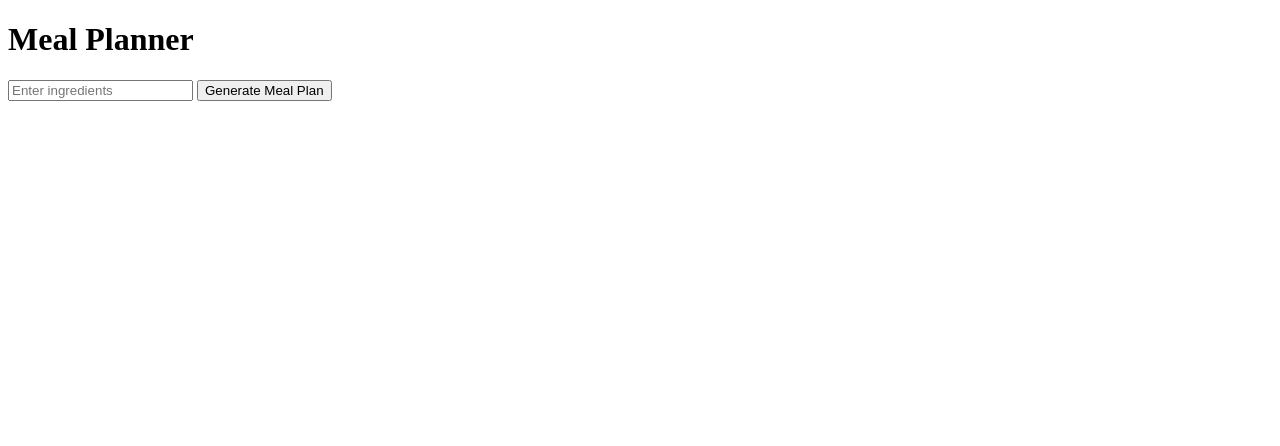
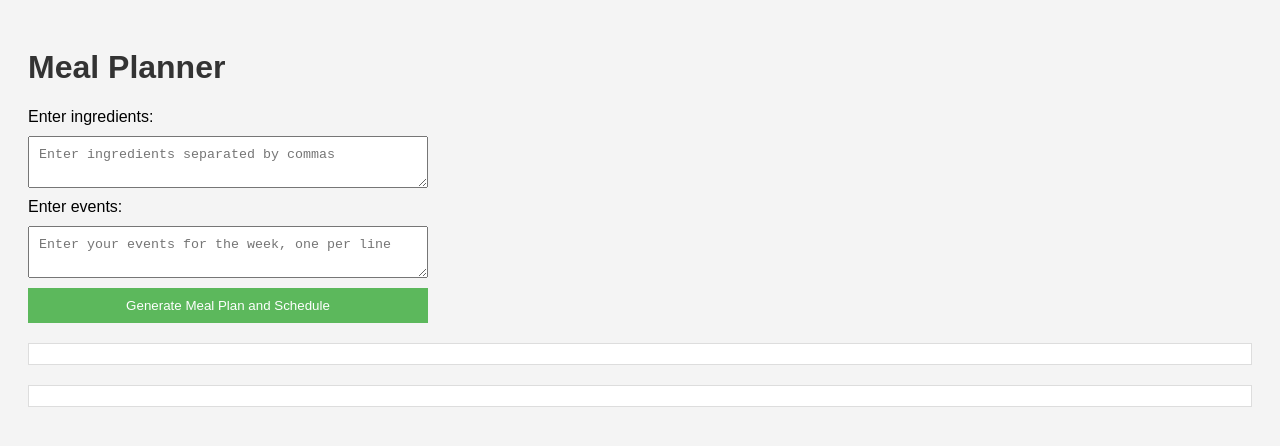
Before and after one commit to tpjrtech/meal-planner, a website: page index.html in a window 1280 px wide. Drawn offline with Linux system fonts and the light colour scheme.

Commit message:
Update index.html

```diff
--- a/index.html
+++ b/index.html
@@ -4,13 +4,53 @@
     <meta charset="UTF-8">
     <meta name="viewport" content="width=device-width, initial-scale=1.0">
     <title>Meal Planner</title>
+    <style>
+        body {
+            font-family: Arial, sans-serif;
+            padding: 20px;
+            background-color: #f4f4f4;
+        }
+        h1 {
+            color: #333;
+        }
+        input, textarea, button {
+            display: block;
+            margin: 10px 0;
+            padding: 10px;
+            width: 100%;
+            max-width: 400px;
+            box-sizing: border-box;
+        }
+        button {
+            background-color: #5cb85c;
+            color: white;
+            border: none;
+            cursor: pointer;
+        }
+        button:hover {
+            background-color: #4cae4c;
+        }
+        #mealPlanOutput, #scheduleOutput {
+            margin-top: 20px;
+            padding: 10px;
+            background-color: white;
+            border: 1px solid #ddd;
+        }
+    </style>
 </head>
 <body>
     <h1>Meal Planner</h1>
-    <input type="text" id="ingredientsInput" placeholder="Enter ingredients">
-    <button id="generateMealPlanButton">Generate Meal Plan</button>
+    <label for="ingredientsInput">Enter ingredients:</label>
+    <textarea id="ingredientsInput" placeholder="Enter ingredients separated by commas"></textarea>
+
+    <label for="eventsInput">Enter events:</label>
+    <textarea id="eventsInput" placeholder="Enter your events for the week, one per line"></textarea>
+
+    <button id="generateMealPlanButton">Generate Meal Plan and Schedule</button>
+
     <div id="mealPlanOutput"></div>
+    <div id="scheduleOutput"></div>
 
-    <script src="js/main.js"></script> <!-- Ensure this path is correct -->
+    <script src="js/main.js"></script>
 </body>
 </html>
```
